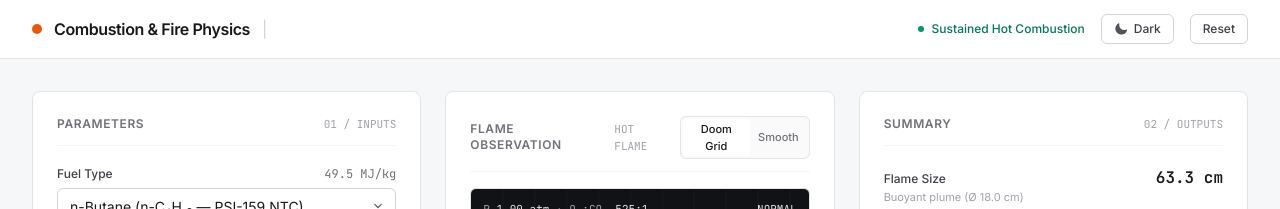
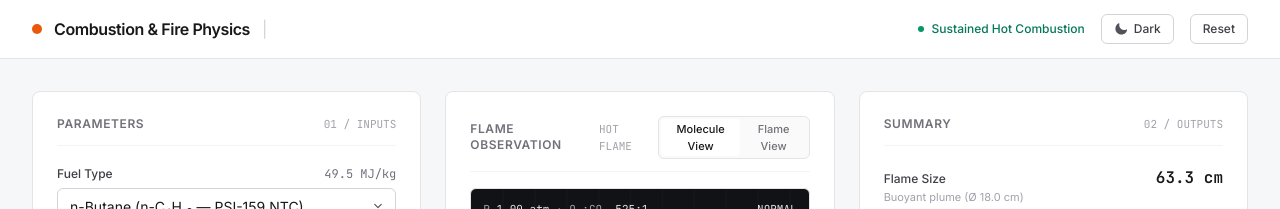
Before and after one commit to WhoGoesOnMercury/Firesight, a plain HTML site: page main.html in a window 1280 px wide. Shown: the top 209 px of the page. Drawn offline with nearby package versions, Linux system fonts and the light colour scheme.

Commit message:
Change view text

```diff
--- a/main.html
+++ b/main.html
@@ -300,10 +300,10 @@
                 </div>
                 <div class="inline-flex rounded-md border border-zinc-200 dark:border-zinc-700 bg-zinc-50 dark:bg-zinc-900 p-0.5" role="group" aria-label="Flame Render Mode">
                     <button type="button" id="renderModeDoomBtn" class="px-2 py-0.5 text-[11px] font-medium rounded bg-white dark:bg-zinc-800 text-zinc-900 dark:text-zinc-100 shadow-xs transition cursor-pointer">
-                        Doom Grid
+                        Molecule View
                     </button>
                     <button type="button" id="renderModeSmoothBtn" class="px-2 py-0.5 text-[11px] font-medium rounded text-zinc-500 dark:text-zinc-400 hover:text-zinc-900 dark:hover:text-zinc-200 transition cursor-pointer">
-                        Smooth
+                        Flame View
                     </button>
                 </div>
             </div>
```
